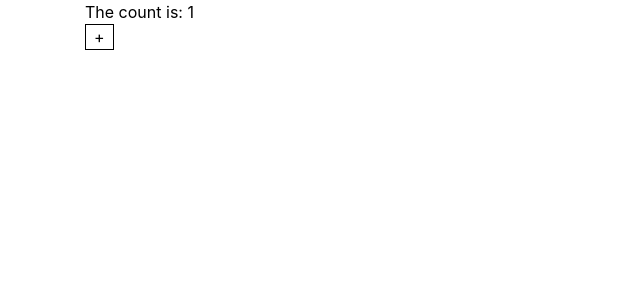
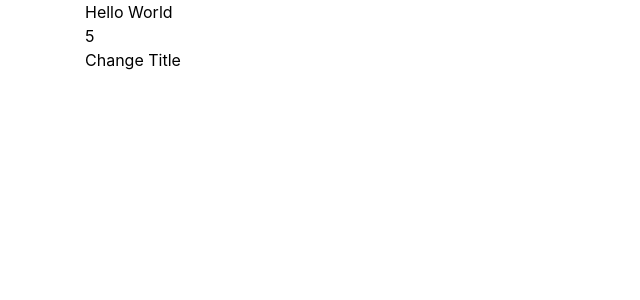
Before and after one commit to ayoub-jabiri/react-course, a React (Vite) app: page / in a window 1280 px wide. Shown: the top 300 px of the page, without its empty margins (0-640 px from the left). Built offline with nearby package versions, Linux system fonts and the light colour scheme.

Commit message:
Finished useContext course

```diff
--- a/src/App.jsx
+++ b/src/App.jsx
@@ -1,24 +1,27 @@
 import { useState } from "react";
 import "./assets/css/main.css";
+import TestComponent from "./components/TestComponent";
+import { TestContext } from "./contexts/TestContext";
 
 function App() {
-    const [count, setCount] = useState(1);
+    console.log("render");
+    const [title, setTitle] = useState("Hello World");
 
-    function handlePlusClick() {
-        setCount((c) => {
-            return c + 1;
-        });
-        setCount((c) => {
-            return c + 1;
-        });
+    function handleTitleChange() {
+        setTitle("New Title");
     }
     return (
         <>
             <div className="container">
-                <h1>The count is: {count}</h1>
-                <button onClick={handlePlusClick} className="border px-2">
-                    +
-                </button>
+                <TestContext.Provider
+                    value={{
+                        testTitle: title,
+                        id: 5,
+                        handleTitleChange: handleTitleChange,
+                    }}
+                >
+                    <TestComponent />
+                </TestContext.Provider>
             </div>
         </>
     );
--- /dev/null
+++ b/src/components/TestComponent.jsx
@@ -0,0 +1,14 @@
+import { useContext } from "react";
+import { TestContext } from "../contexts/TestContext";
+
+export default function TestComponent() {
+    const { testTitle, id, handleTitleChange } = useContext(TestContext);
+
+    return (
+        <div>
+            <h2>{testTitle}</h2>
+            <p>{id}</p>
+            <button onClick={handleTitleChange}>Change Title</button>
+        </div>
+    );
+}
--- /dev/null
+++ b/src/contexts/TestContext.jsx
@@ -0,0 +1,3 @@
+import { createContext } from "react";
+
+export const TestContext = createContext({ id: 1, testTitle: "title 1" });
--- a/src/pages/ContactPage.jsx
+++ /dev/null
@@ -1,7 +0,0 @@
-export default function ContactPage() {
-    return (
-        <section>
-            <h1>This is the contact page</h1>
-        </section>
-    );
-}
--- a/src/pages/HomePage.jsx
+++ /dev/null
@@ -1,7 +0,0 @@
-export default function HomePage() {
-    return (
-        <section>
-            <h1>This is the home page</h1>
-        </section>
-    );
-}
--- a/src/pages/PostDetails.jsx
+++ /dev/null
@@ -1,11 +0,0 @@
-import { useParams } from "react-router";
-
-export default function PostDetails() {
-    const { postId } = useParams();
-
-    return (
-        <div>
-            <h1>This is the post details</h1>
-        </div>
-    );
-}
--- a/src/pages/PostPage.jsx
+++ /dev/null
@@ -1,38 +0,0 @@
-import { Link } from "react-router";
-
-export default function PostPage() {
-    const posts = [
-        {
-            id: 1,
-            title: "The first post",
-            body: "jfsjdjjdf",
-        },
-        {
-            id: 2,
-            title: "The second post",
-            body: "jfsjdjjdf",
-        },
-        {
-            id: 3,
-            title: "The third post",
-            body: "jfsjdjjdf",
-        },
-    ];
-
-    const postList = posts.map((post) => {
-        return (
-            <div key={post.id}>
-                <Link to={`/post/${post.id}`}>
-                    <h2 className="underline">{post.title}</h2>
-                </Link>
-                <hr className="block my-4" />
-            </div>
-        );
-    });
-    return (
-        <div>
-            <h1>This is the post page</h1>
-            <div className="bg-gray-300 p-2 w-fit">{postList}</div>
-        </div>
-    );
-}
```
